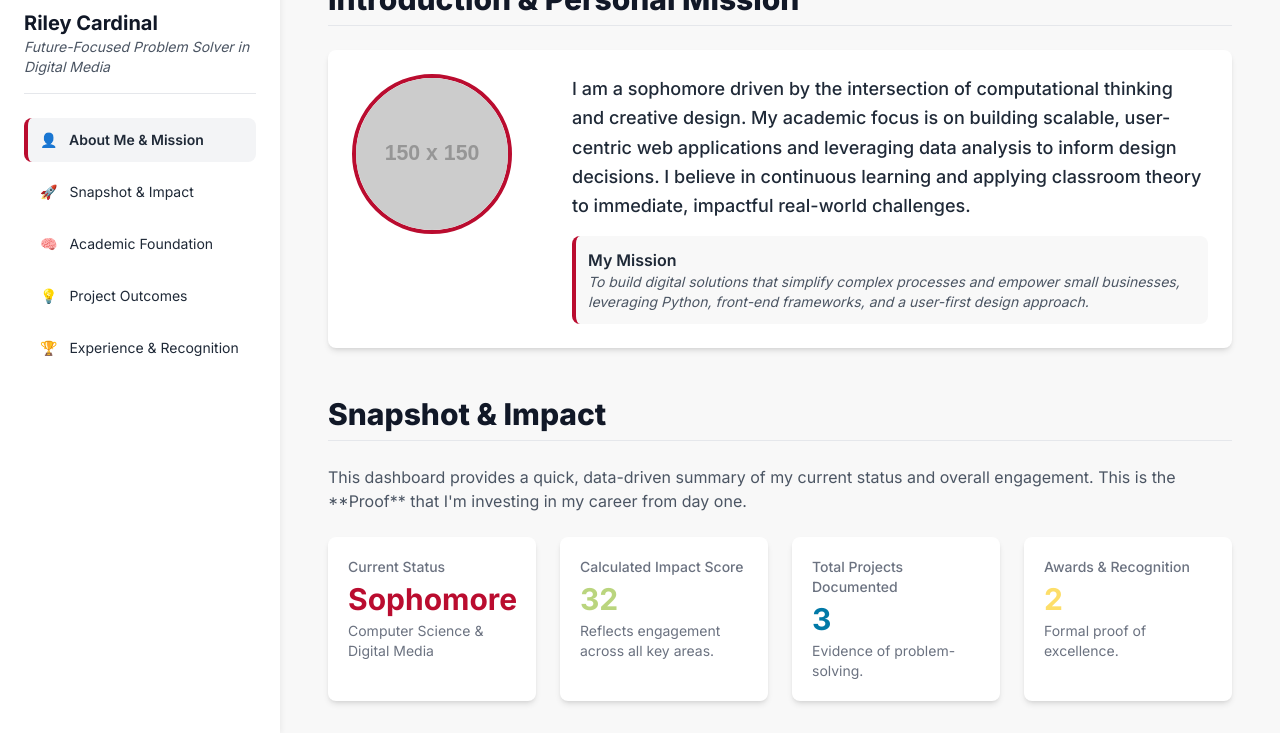
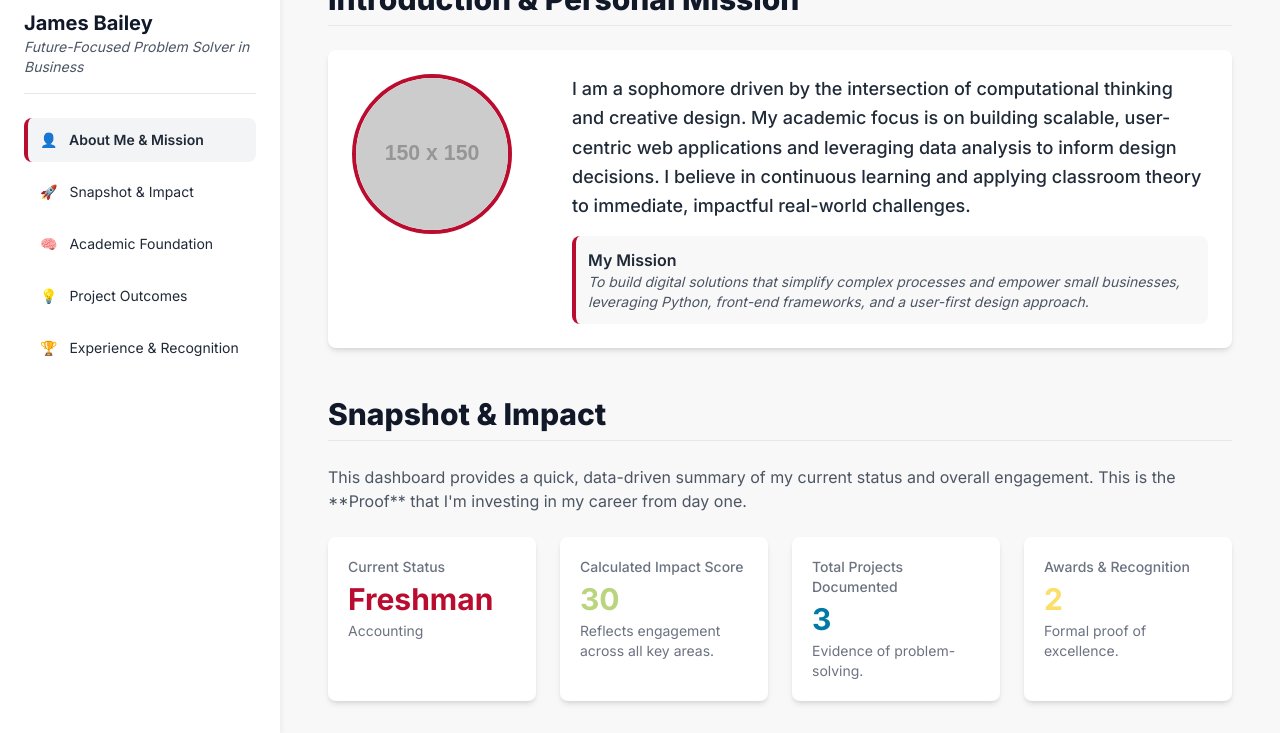
Before and after one commit to jbailey06/ISOM210-7-PBL-Portfolio, a plain HTML site: page index.html in a window 1280 px wide. Shown: the part 67-800 px from the top of the page. Drawn offline with nearby package versions, Linux system fonts and the light colour scheme; placeholder pictures from the web are drawn by us.

Commit message:
Update index.html

```diff
--- a/index.html
+++ b/index.html
@@ -255,11 +255,11 @@ CONFIRMATION: NO SVG graphics used. NO Mermaid JS used. -->
 
         // 1.1 PROFILE & BRANDING VARIABLES (REQUIRED)
         const profileData = {
-            studentName: "Riley Cardinal",
-            tagline: "Future-Focused Problem Solver in Digital Media",
-            currentYear: "Sophomore", // Freshman, Sophomore, Junior, Senior
-            major: "Computer Science & Digital Media",
-            gpa: 3.85,
+            studentName: "James Bailey",
+            tagline: "Future-Focused Problem Solver in Business",
+            currentYear: "Freshman", // Freshman, Sophomore, Junior, Senior
+            major: "Accounting",
+            gpa: 3.40,
             impactScoreMultiplier: 10, // Adjusts how much projects/awards count towards total impact
 
             // --- INTRODUCTION & BRANDING FIELDS ---
```
